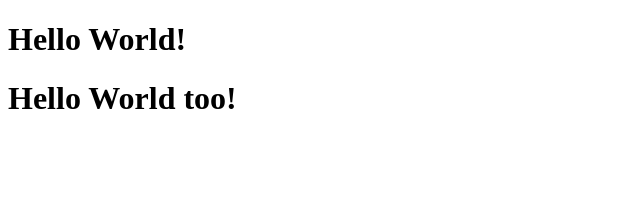
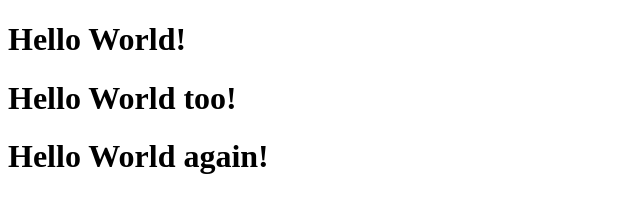
Before and after one commit to jaehyunan11/test-app, a plain HTML site: page index.html in a window 1280 px wide. Shown: the whole page, without its empty margins (0-640 px from the left). Drawn offline with Linux system fonts and the light colour scheme.

Commit message:
Hello World added

```diff
--- a/index.html
+++ b/index.html
@@ -8,6 +8,7 @@
 <body>
     <h1>Hello World!</h1>
     <h1>Hello World too!</h1>
+    <h1>Hello World again!</h1>
 
 </body>
 </html>
```
